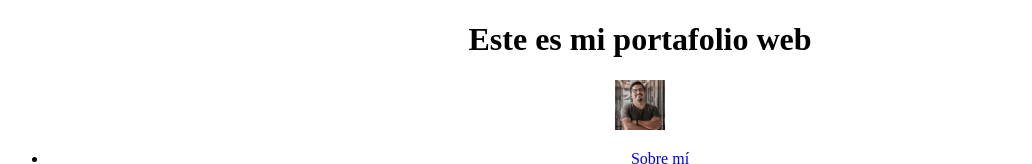
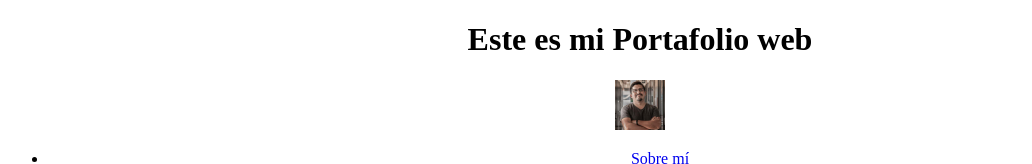
Before and after one commit to vviguerashd/Clase8, a plain HTML site: page index.html in a window 1280 px wide. Shown: the top 164 px of the page, without its empty margins (0-1032 px from the left). Drawn offline with Linux system fonts and the light colour scheme.

```diff
--- a/index.html
+++ b/index.html
@@ -7,7 +7,7 @@
 </head>
 <body>
     <header style="text-align: center;">
-        <h1 >Este es mi portafolio web</h1>
+        <h1 >Este es mi Portafolio web</h1>
         <nav>
             <img width="50px" src="./61100317.jpeg" alt="mi foto">
             <ul>
```
Also changed, not shown: proy3.png (added), 1 other file.
